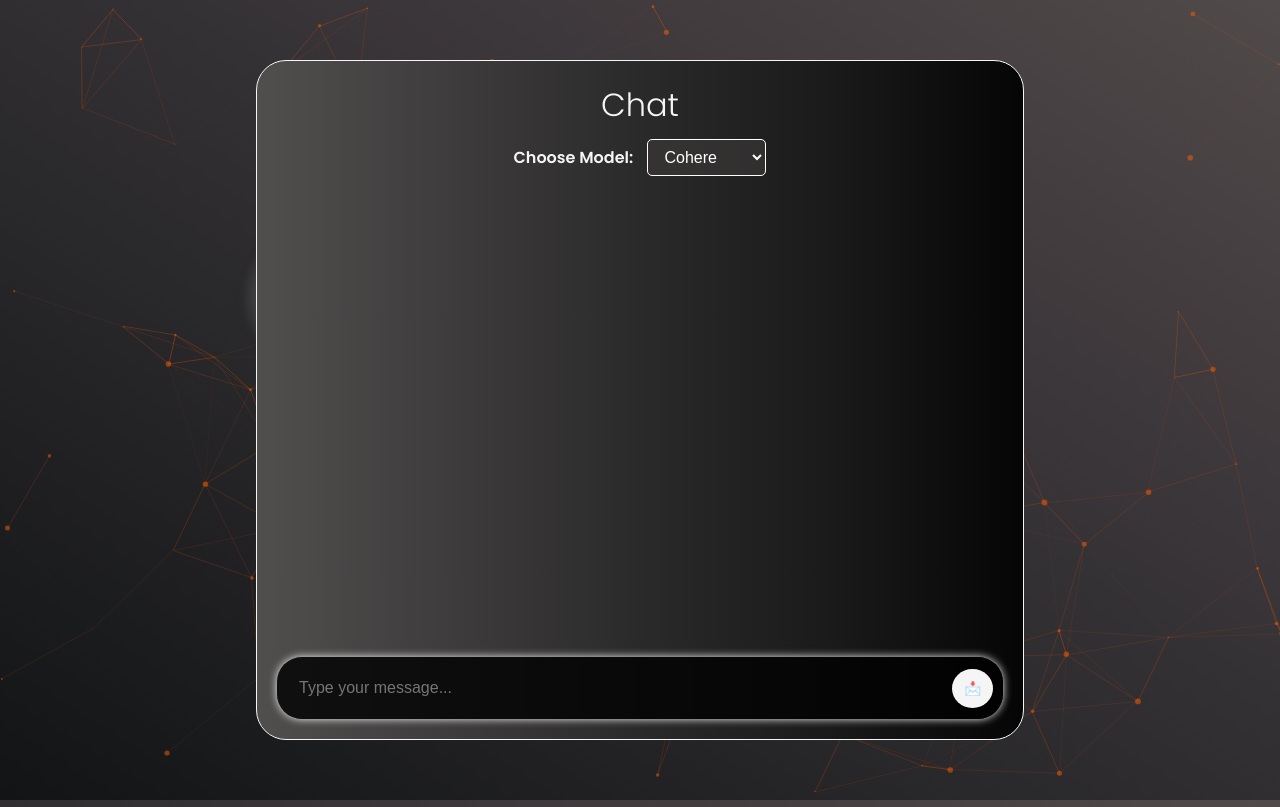
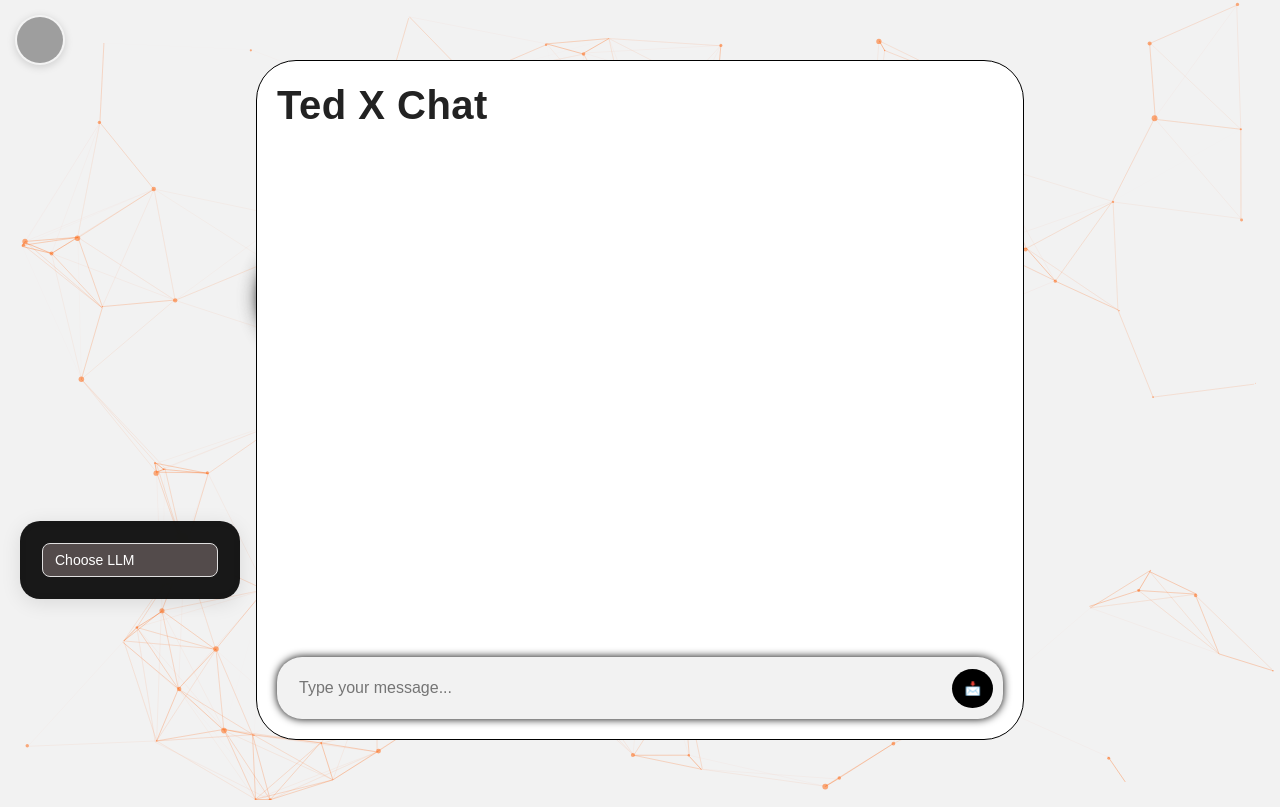
Before and after one commit to Maliksaad231224/TedPal-RAG-Chatbot-using-PineCone-and-Flask, a Flask app: page / in a window 1280 px wide. Run offline with Flask 3, Linux system fonts and the light colour scheme; grey boxes are pictures that could not be loaded.

Commit message:
working on frontend

```diff
--- a/static/particles-config.js
+++ b/static/particles-config.js
@@ -1,9 +1,9 @@
 particlesJS("particles-js", {
     particles: {
-        number: { value: 60, density: { enable: true, value_area: 800 } },
+        number: { value: 120, density: { enable: true, value_area: 900 } },
         color: { value: ["#ff0080", "#00ffff", "#ffcc00"] },
         shape: { type: "circle" },
-        opacity: { value: 0.7, random: true },
+        opacity: { value: 0.2, random: true },
         size: { value: 8, random: true },
         move: { enable: true, speed: 3, direction: "none", random: false }
     },
--- a/static/particles-config.json
+++ b/static/particles-config.json
@@ -1,10 +1,10 @@
 {
   "particles": {
     "number": {
-      "value": 80,
+      "value": 120,
       "density": {
         "enable": true,
-        "value_area": 800
+        "value_area": 1000
       }
     },
     "color": {
@@ -49,7 +49,7 @@
     },
     "move": {
       "enable": true,
-      "speed": 3,
+      "speed": 6,
       "direction": "none",
       "random": false,
       "straight": false,
--- a/static/style.css
+++ b/static/style.css
@@ -11,7 +11,7 @@ body {
     display: flex;
     justify-content: center;
     align-items: center;
-    background: linear-gradient(to right top, #121416, #212123, #302e31, #413b3e, #514a4a);
+    background: #f2f2f2;
     overflow: hidden;
     position: relative;
   }
@@ -72,12 +72,40 @@ body {
     z-index: 0;
 }
 
-/* Chat Container */
+/* Compact Logo Styles */
+.app-logo {
+    position: fixed; /* Changed from absolute to fixed for consistent positioning */
+    top: 15px;
+    left: 15px;
+    z-index: 1001; /* Higher than model selector */
+    transition: all 0.3s ease;
+  }
+
+  .app-logo img {
+    width: 50px; /* Reduced size */
+    height: 50px;
+    border-radius: 50%;
+    object-fit: cover;
+    box-shadow: 0 2px 8px rgba(0, 0, 0, 0.15);
+    border: 2px solid rgba(255, 255, 255, 0.1); /* Subtle border */
+    transition: all 0.3s ease;
+  }
+
+  /* Hover effect */
+  .app-logo:hover img {
+    transform: scale(1.05);
+    box-shadow: 0 4px 12px rgba(0, 0, 0, 0.2);
+  }
+
+  /* Active/pressed effect */
+  .app-logo:active img {
+    transform: scale(0.98);
+  }
 .chat-container {
     width: 60vw;
     height: 85vh;
-    border-radius: 30px;
-    background: linear-gradient(to right, #514e4e, #3e3c3c, #2b2a2b, #1a1a1b, #050505);
+    border-radius: 40px;
+    background: #ffffff;
     backdrop-filter: blur(15px);
     display: flex;
     flex-direction: column;
@@ -85,19 +113,23 @@ body {
     padding: 20px;
     position: relative;
     z-index: 1;
-    border: 1.2PX SOLID whitesmoke;
+    border: 1.0PX SOLID black;
 
 
 }
 
 /* Chat Title */
 .chat-title {
-    font-size: 2rem;
-    font-weight: 200;
-    color: whitesmoke;
-    text-align: center;
-    margin-bottom: 10px;
+    font-family: Arial, sans-serif;
+    font-size: clamp(1.5rem, 2vw + 1rem, 2.5rem); /* Responsive font size */
+    font-weight: 600; /* Slightly bolder for better visibility */
+    color: #222; /* Softer black for better contrast */
+    text-align: left;
+    margin-bottom: 1rem; /* Use relative units for better scalability */
+    line-height: 1.2; /* Improves readability */
+    letter-spacing: 0.5px; /* Slightly improves legibility */
 }
+
 
 .status {
     color: lime;
@@ -135,17 +167,20 @@ body {
 
 /* Bot Reply - Left side */
 .bot-message {
-    background:  linear-gradient(to right, #2c2727, #2f2a2a, #312e2e, #343131, #373535);
-    color: white;
+
+    background: #5DA85DBD;
+    background: linear-gradient(225deg, #5DA85DBD, #C2D6C2BD);;;
+
+    color: black;
     align-self: flex-start;
     border-bottom-left-radius: 0;
 }
 
 /* User Message - Right side */
 .user-message {
-    background:  #d300f9;
+    background:   #f2f2f2;
     font-family: 'Segoe UI', Tahoma, Geneva, Verdana, sans-serif;
-    color: white;
+    color: black;
     align-self: flex-end;
     border-bottom-right-radius: 0;
 }
@@ -182,10 +217,10 @@ body {
     width: 100%;
     display: flex;
     align-items: center;
-    background: rgba(0, 0, 0, 0.8);
+    background: #f2f2f2;
     border-radius: 25px;
     padding: 10px;
-    box-shadow: 0px 0px 8px whitesmoke;
+    box-shadow: 0px 0px 8px black;
     margin-top: auto;
 }
 
@@ -195,7 +230,7 @@ body {
     padding: 12px;
     border: none;
     background: transparent;
-    color: white;
+    color: black;
     font-size: 1rem;
     outline: none;
     caret-color: #ff5e00;
@@ -203,7 +238,7 @@ body {
 
 /* Send Button */
 .input-container button {
-    background: whitesmoke;
+    background: black;
     border: none;
     padding: 12px;
     border-radius: 50%;
@@ -224,29 +259,55 @@ body {
     border-bottom: 1px solid rgba(255, 255, 255, 0.2);
     padding-bottom: 5px;
 }
+/* Floating Model Selector Styles */
+.floating-model-selector {
+    position: fixed;
+    left: 20px;
+    top: 70%;
+    transform: translateY(-50%);
+    background: rgba(0,0,0, 0.9);
+    border-radius: 20px; /* Increased border radius */
+  padding: 16px; /* More padding */
+  width: 220px; /* Increased width */
+    box-shadow: 0 4px 20px rgba(0, 0, 0, 0.1);
+    backdrop-filter: blur(8px);
+    border: 6px solid rgba(0, 0, 0, 0.05);
+    z-index: 1000;
+    transition: all 0.3s ease;
+  }
 
-/* Model Selector Container */
-.model-selector-container {
-    text-align: center;
-    margin-bottom: 15px;
-    color:#1a1a1b;
-}
+  .selector-header {
+    display: flex;
+    align-items: center;
+    gap: 8px;
+    margin-bottom: 10px;
+    font-weight: 500;
+    color: white;
+  }
 
-/* Model Selector Label */
-.model-selector-label {
-    margin-right: 10px;
-    font-weight: 600;
-    color: whitesmoke;
-}
+  .ai-icon {
+    width: 20px;
+    height: 20px;
+    color: #646cff;
+  }
 
-/* Model Selector Dropdown */
-.model-selector {
+  .model-dropdown {
+    width: 100%;
     padding: 8px 12px;
-    font-size: 1rem;
-    border-radius: 5px;
-    border: 1px solid white;
-    background: rgba(63, 58, 58, 0.6);
+    border-radius: 8px;
+    border: 1px solid #e0e0e0;
+    background: rgb(83, 75, 75);
     color: white;
+    font-size: 14px;
+    cursor: pointer;
+    appearance: none;
+    background-repeat: no-repeat;
+    background-position: right 8px center;
+    background-size: 16px;
+  }
+
+  .model-dropdown:focus {
     outline: none;
-    cursor: pointer;
-}
+    border-color: #646cff;
+    box-shadow: 0 0 0 2px rgba(100, 108, 255, 0.2);
+  }
--- a/templates/index.html
+++ b/templates/index.html
@@ -7,24 +7,27 @@
     <link rel="stylesheet" href="{{ url_for('static', filename='style.css') }}">
 </head>
 <body>
+    <div class="floating-model-selector">
 
+        <select class="model-dropdown">
+            <option value="" disabled selected hidden>Choose LLM</option>
+          <option value="cohere">Cohere</option>
+          <option value="deepseek">Deepseek</option>
+          <option value="llama">LLaMA</option>
+          <option value="mistral">Mistral</option>
+          <option value="gemma2-9b-it">Gemma 2</option>
+        </select>
+      </div>
     <div id="particles-js"></div>
+    <div class="app-logo">
+        <img src="{{ url_for('static', filename='logo.png') }}" >
+    </div>
 
     <div class="chat-container">
-        <h1 class="chat-title">Chat</h1>
+        <h1 class="chat-title"> Ted X Chat</h1>
 
 
-        <!-- Model Selector - Positioned above the chat messages -->
-        <div class="model-selector-container">
-            <label for="model-selector" class="model-selector-label">Choose Model:</label>
-            <select id="model-selector" class="model-selector">
-                <option value="cohere">Cohere</option>
-                <option value="deepseek">Deepseek</option>
-                <option value="llama">LLaMA</option>
-                <option value="mistral">Mistral</option>
-                <option value="gemma2-9b-it">Gemma 2</option>
-            </select>
-        </div>
+
 
         <div id="chatBox" class="chat-messages"></div>
 
```
